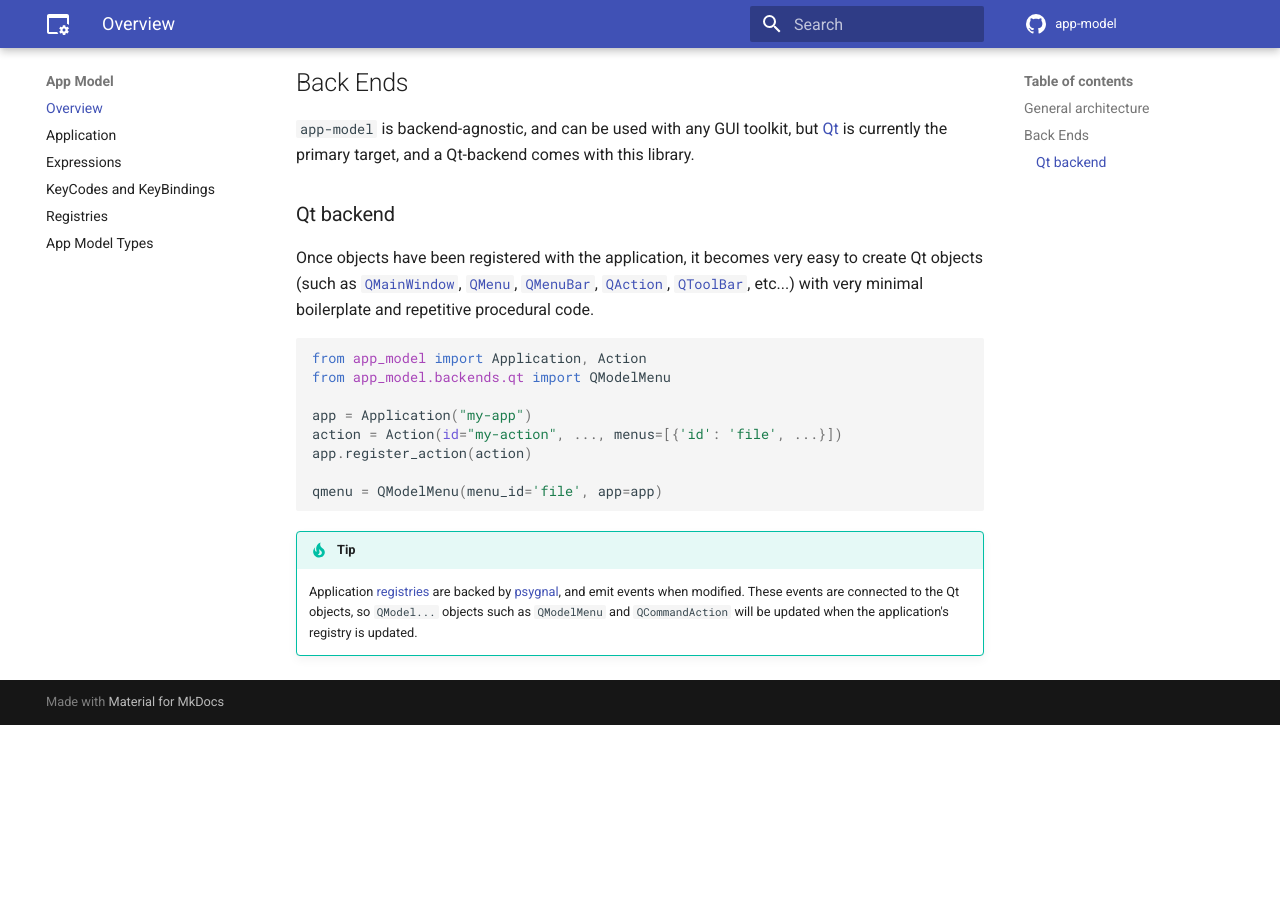
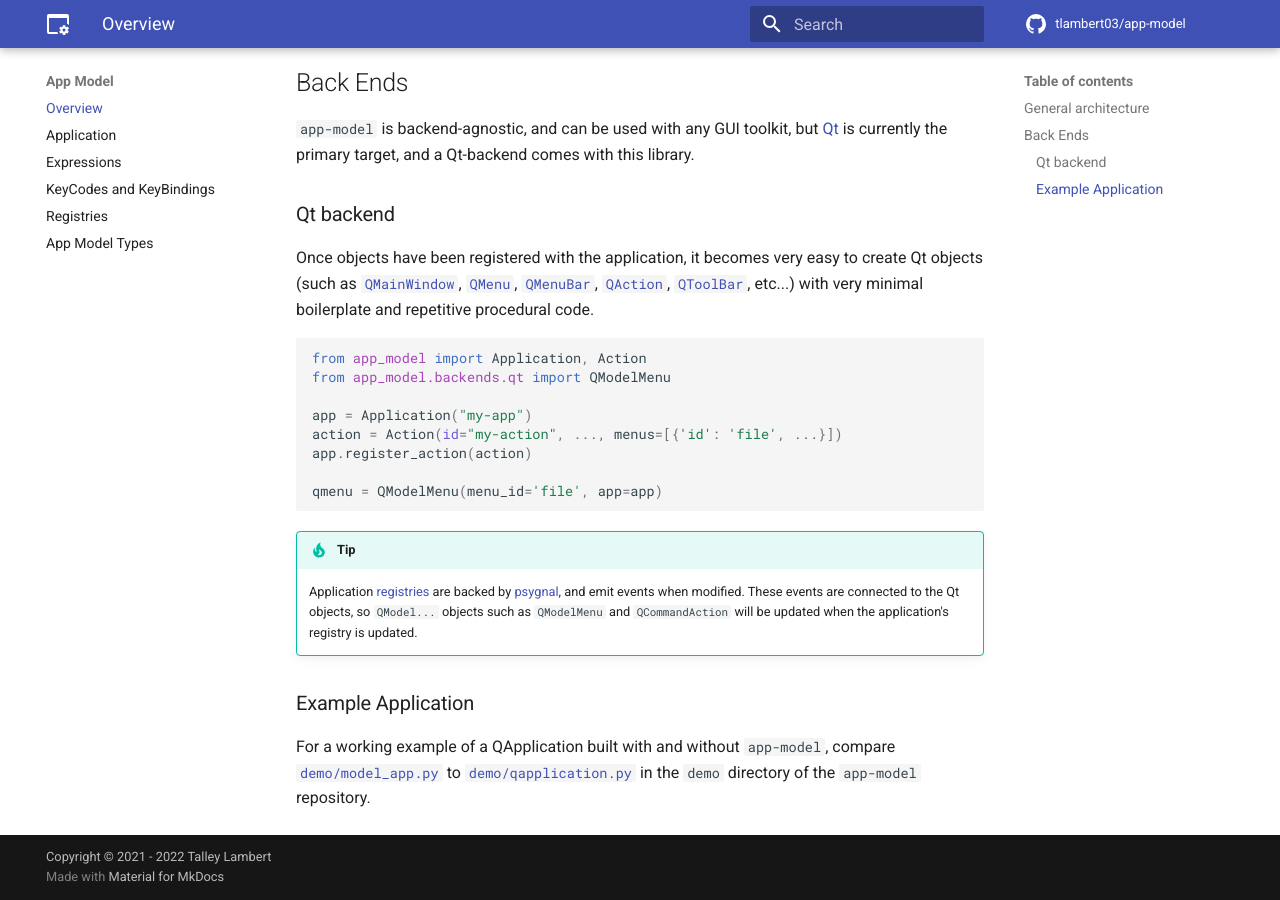
Before and after one commit to pyapp-kit/app-model, an MkDocs documentation site: the page built from docs/index.md, in a window 1280 px wide and 900 px high, scrolled down 811 px. Built offline with MkDocs 1.6.1 and Material for MkDocs 9.7.7, drawn with Linux system fonts in a browser that asks for light colours; comment, search, counter and statistics services are not loaded; before the commit the page ends 1536 px from its top, so only the background shows below that.

```diff
--- a/docs/index.md
+++ b/docs/index.md
@@ -51,3 +51,7 @@ qmenu = QModelMenu(menu_id='file', app=app)
     modified.  These events are connected to the Qt objects, so `QModel...`
     objects such as `QModelMenu` and `QCommandAction` will be updated when the
     application's registry is updated.
+
+### Example Application
+
+For a working example of a QApplication built with and without `app-model`, compare [`demo/model_app.py`](https://github.com/tlambert03/app-model/blob/main/demo/model_app.py) to [`demo/qapplication.py`](https://github.com/tlambert03/app-model/blob/main/demo/qapplication.py) in the `demo` directory of the `app-model` repository.
--- a/mkdocs.yml
+++ b/mkdocs.yml
@@ -1,16 +1,21 @@
 site_name: App Model
+site_url: https://github.com/tlambert03/app-model
+site_author: Talley Lambert
 site_description: Generic application schema implemented in python.
 
-
-repo_name: app-model
+repo_name: tlambert03/app-model
 repo_url: https://github.com/tlambert03/app-model
 
+copyright: Copyright &copy; 2021 - 2022 Talley Lambert
 
 watch:
   - src
 
 plugins:
   - search
+  - autorefs
+  - minify:
+      minify_html: true
   - macros:
       module_name: docs/_macros
   - mkdocstrings:
@@ -33,6 +38,7 @@ markdown_extensions:
   - pymdownx.inlinehilite
   - pymdownx.snippets
   - pymdownx.superfences
+  - pymdownx.details
   - admonition
 
 theme:
@@ -40,3 +46,7 @@ theme:
   icon:
     repo: material/github
     logo: material/application-cog-outline
+  features:
+    - navigation.instant
+    - search.highlight
+    - search.suggest
```
Also changed, not shown: .readthedocs.yaml (added, +19 -0 lines), pyproject.toml (+8 -1 lines).
